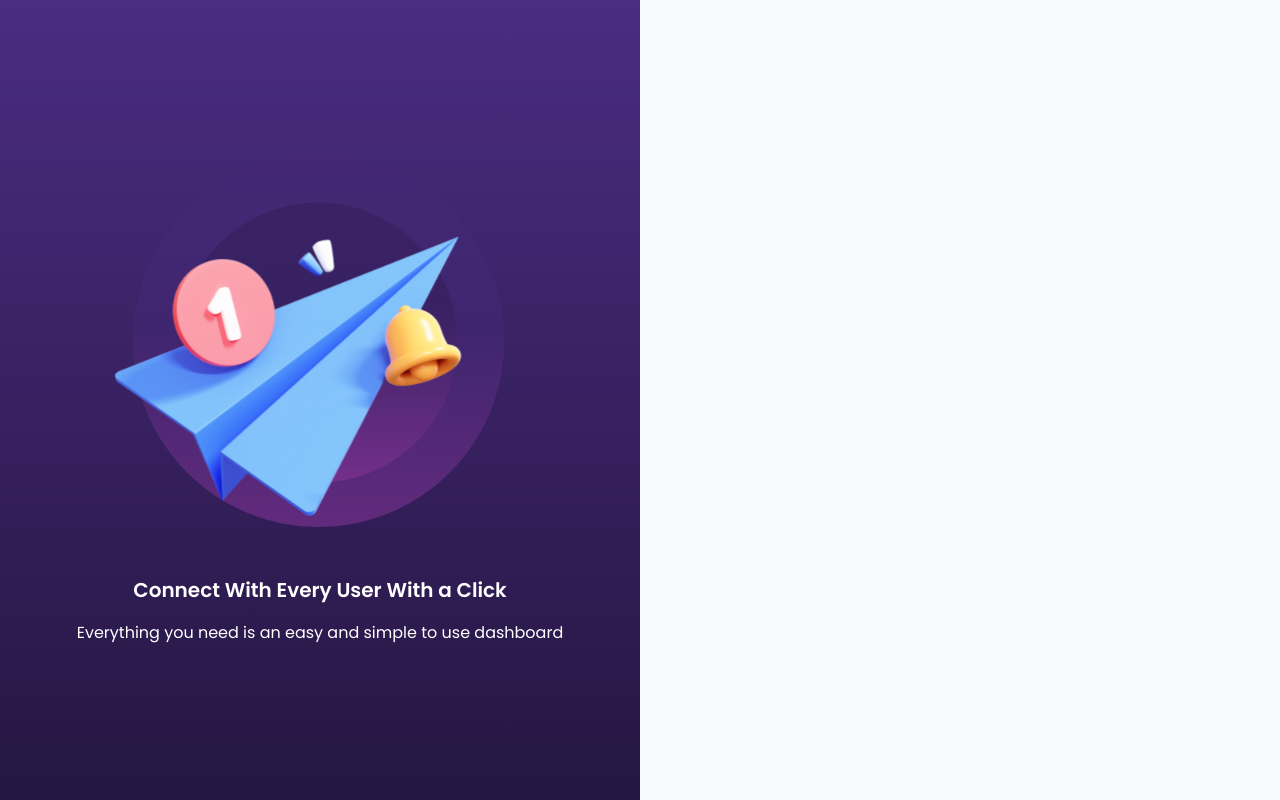
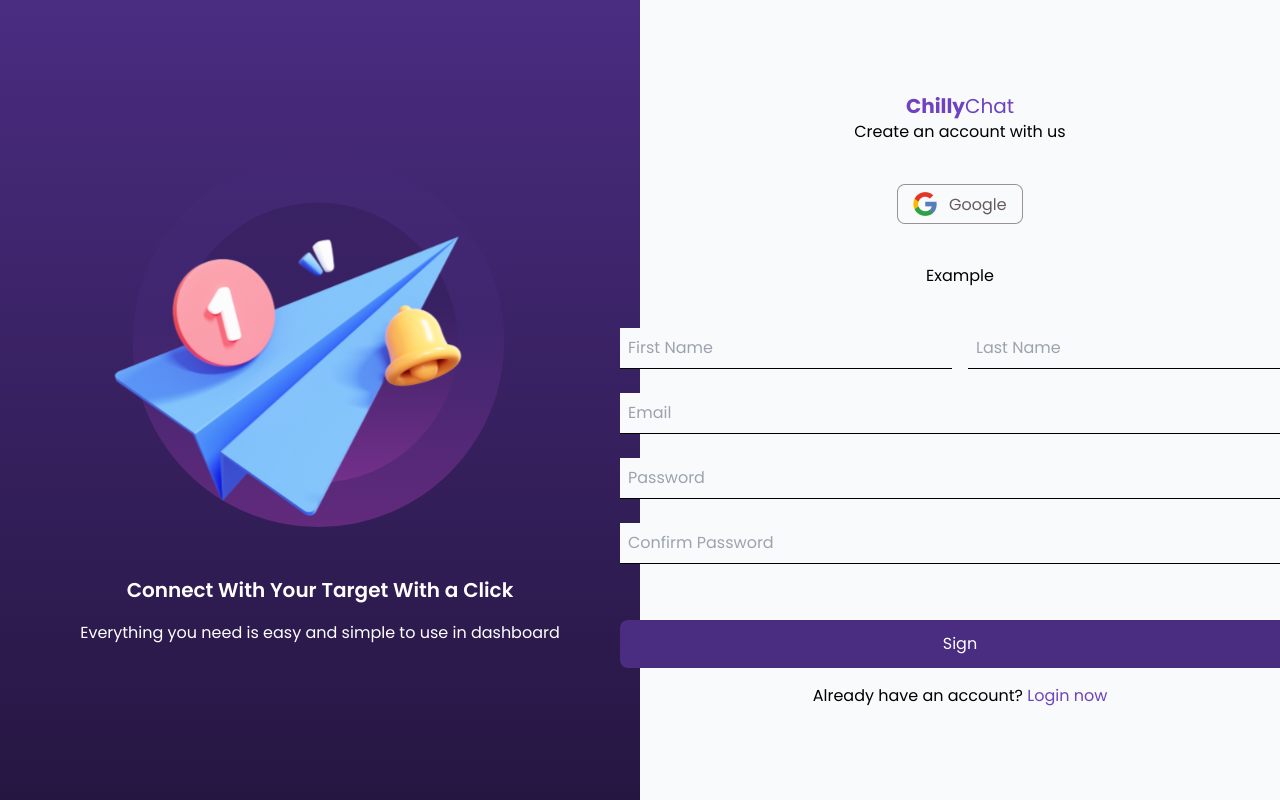
Before and after one commit to Mark-scope/chillyChat, a React (Vite) app in the folder client/: page /Signup in a window 1280 px wide. Built offline with nearby package versions, Linux system fonts and the light colour scheme.

Commit message:
feat: other half of the signup page

```diff
--- a/client/src/pages/Login.jsx
+++ b/client/src/pages/Login.jsx
@@ -2,7 +2,55 @@
 
 const Login = () => {
   return (
-    <div>
+    <div className='flex'>
+
+        <div className='w-1/2 text-white flex flex-col justify-center items-center bg-custom-gradient h-screen'>
+            <img className='pb-12 pr-16' src={Loginicon} alt="" />
+            <p className='font-semibold text-[20px]' >Connect  With Your Target With a Click</p>
+            <span className=' pt-4'>Everything you need is easy and simple to use in dashboard</span>
+        </div>
+
+        <div className='w-1/2 flex flex-col justify-center items-center space-y-10 '>
+            <div className='flex flex-col justify-center items-center '>
+                <h1 className=' text-xl text-violet '>
+                <span className='font-bold'>Chilly</span>Chat
+                </h1>
+
+                <p>Create an account with us</p>
+            </div>
+
+            <img src={google} alt="" />
+
+            <div className="flex flex-row items-center">
+                <div className="flex-1 h-1 bg-black"></div>
+                <div className="w-70 text-center">
+                    <p>Example</p>
+                </div>
+                <div className="flex-1 h-1 bg-black"></div>
+            </div>
+
+            <div >
+
+                <form action="" className=' flex flex-col'>
+                    <div className='flex space-x-4 w-full '>
+                        <input type="text" placeholder='First Name' className='mb-6 w-70% border-b border-gray-300 p-2 outline-none bg-[#F9FAFB]' />
+                        <input type="text" placeholder='Last Name' className=' w-70% mb-6 border-b border-gray-300 p-2 outline-none bg-[#F9FAFB]' />
+
+                    </div>
+                    <input type="text" placeholder='Email' className='w-70% mb-6 border-b border-navcolor-300 p-2 outline-none bg-[#F9FAFB]' />
+                    <input type="text" placeholder='Password' className='w-70% mb-6 border-b border-navcolor-300 p-2 outline-none bg-[#F9FAFB]' />
+                    <input type="text" placeholder='Confirm Password' className='w-70% mb-6 border-b border-navcolor-300 p-2 bg-[#F9FAFB] outline-none' />
+                    <button className="px-[16px] mt-8 h-12 bg-navcolor text-white font-sans  rounded-lg">Sign</button>
+
+                </form>
+
+                <p className='text-center mt-4'>Already have an account? <a className='text-violet'>Login now</a></p>
+            </div>
+
+
+
+
+        </div>
 
     </div>
   )
--- a/client/src/pages/Signup.jsx
+++ b/client/src/pages/Signup.jsx
@@ -1,16 +1,57 @@
 import React from 'react'
 import Loginicon from '../assets/login.svg'
+import google from '../assets/google.png'
+import Button from '../components/Button'
 
 const Signup = () => {
   return (
     <div className='flex'>
+
         <div className='w-1/2 text-white flex flex-col justify-center items-center bg-custom-gradient h-screen'>
             <img className='pb-12 pr-16' src={Loginicon} alt="" />
-            <p className='font-semibold text-[20px]' >Connect  With Every User With a Click</p>
-            <span className=' pt-4'>Everything you need is an easy and simple to use dashboard</span>
+            <p className='font-semibold text-[20px]' >Connect  With Your Target With a Click</p>
+            <span className=' pt-4'>Everything you need is easy and simple to use in dashboard</span>
         </div>
 
-        <div>
+        <div className='w-1/2 flex flex-col justify-center items-center space-y-10 '>
+            <div className='flex flex-col justify-center items-center '>
+                <h1 className=' text-xl text-violet '>
+                <span className='font-bold'>Chilly</span>Chat
+                </h1>
+
+                <p>Create an account with us</p>
+            </div>
+
+            <img src={google} alt="" />
+
+            <div className="flex flex-row items-center">
+                <div className="flex-1 h-1 bg-black"></div>
+                <div className="w-70 text-center">
+                    <p>Example</p>
+                </div>
+                <div className="flex-1 h-1 bg-black"></div>
+            </div>
+
+            <div >
+
+                <form action="" className=' flex flex-col'>
+                    <div className='flex space-x-4 w-full '>
+                        <input type="text" placeholder='First Name' className='mb-6 w-70% border-b border-gray-300 p-2 outline-none bg-[#F9FAFB]' />
+                        <input type="text" placeholder='Last Name' className=' w-70% mb-6 border-b border-gray-300 p-2 outline-none bg-[#F9FAFB]' />
+
+                    </div>
+                    <input type="text" placeholder='Email' className='w-70% mb-6 border-b border-navcolor-300 p-2 outline-none bg-[#F9FAFB]' />
+                    <input type="text" placeholder='Password' className='w-70% mb-6 border-b border-navcolor-300 p-2 outline-none bg-[#F9FAFB]' />
+                    <input type="text" placeholder='Confirm Password' className='w-70% mb-6 border-b border-navcolor-300 p-2 bg-[#F9FAFB] outline-none' />
+                    <button className="px-[16px] mt-8 h-12 bg-navcolor text-white font-sans  rounded-lg">Sign</button>
+
+                </form>
+
+                <p className='text-center mt-4'>Already have an account? <a className='text-violet'>Login now</a></p>
+            </div>
+
+
+
 
         </div>
 
```
